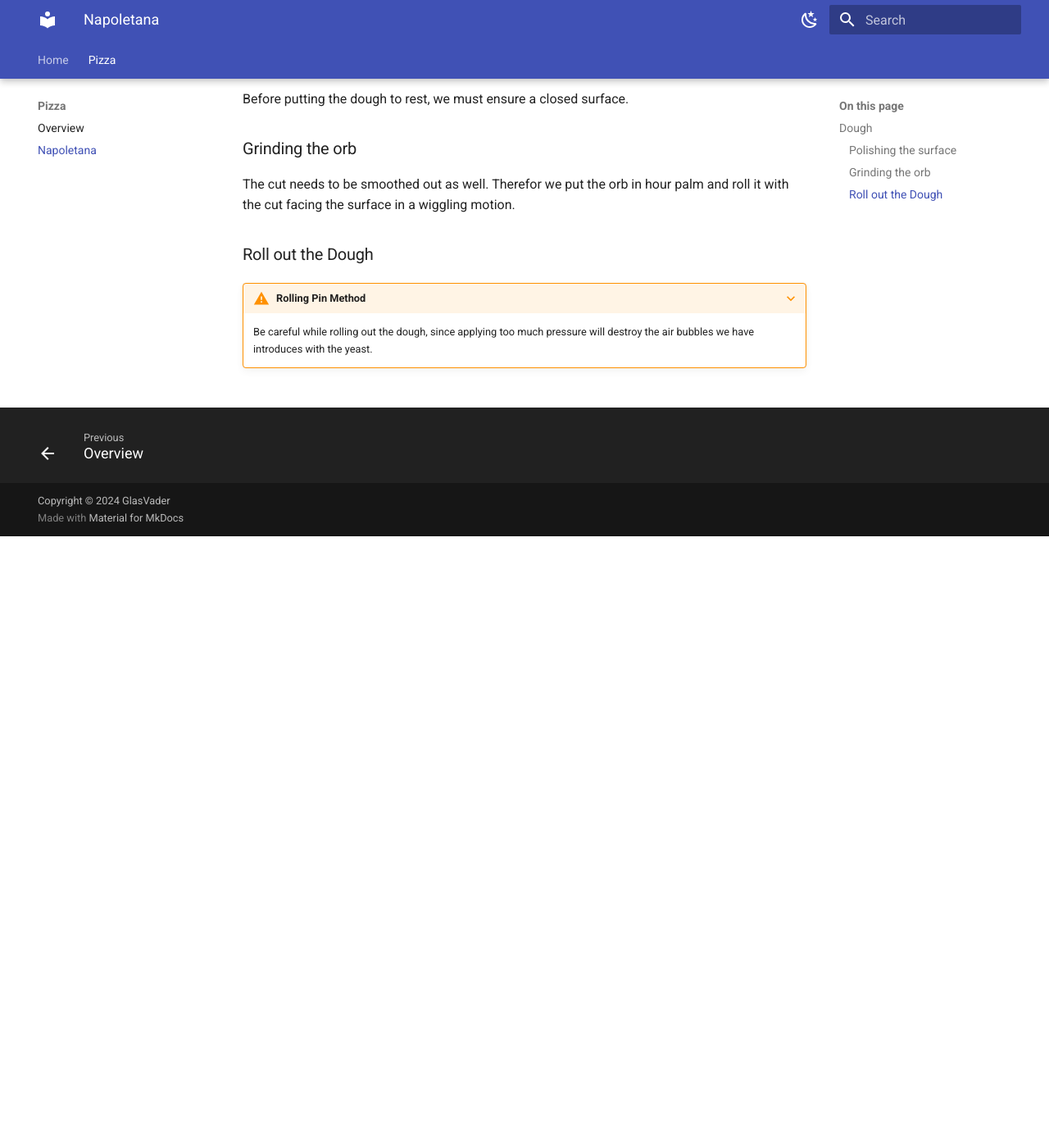
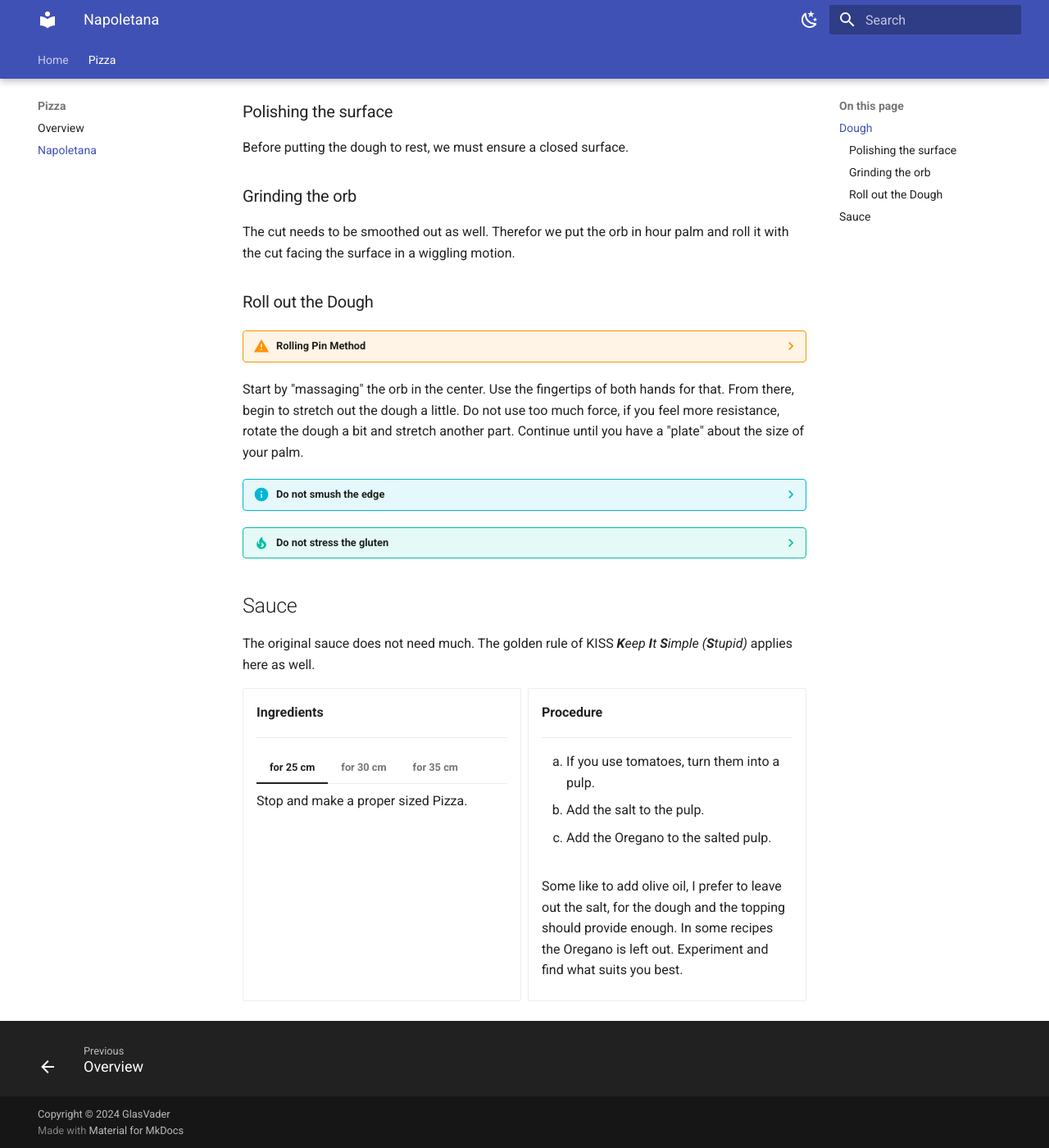
Before and after one commit to GlasVader/Cooking, an MkDocs documentation site: the page built from docs/pizza/napoletana/napoletana.md, in a window 1280 px wide and 1400 px high, scrolled down 746 px. Shown: the whole window at 82% size. Built offline with MkDocs 1.6.1 and Material for MkDocs 9.7.7, drawn with Linux system fonts in a browser that asks for light colours.

Commit message:
Update napoletana.md

```diff
--- a/docs/pizza/napoletana/napoletana.md
+++ b/docs/pizza/napoletana/napoletana.md
@@ -1,8 +1,6 @@
 # Pizza Napoletana
 
-
 ## Dough
-
 
 <div class="grid cards" markdown>
 
@@ -47,9 +45,17 @@
 
 </div>
 
+??? info "Consistency above Recipey"
+
+    You cannot weigh perfectly.
+    Even if you could, there are many more variables that go into making the dough.
+    Therefore, once you have some experience, you should know how you want your dough to feel.
+    Do not follow the recipe too closely, but trust what you know will make a good Pizza.
+
 ??? tip "Temperature Control"
 
-    To give yourself more room to manoeuvre, use cool water or substitute some parts of the water with ice cubes.
+    To give yourself more room to manoeuvre, especially during a hot summer, use cooled water or substitute some parts of the water with ice cubes.
+    With this method, you should use the weight instead of the volume, since 1 kg of ice cubes is equal to 1 kg of water.
 
 ### Polishing the surface
 
@@ -62,6 +68,61 @@ Therefor we put the orb in hour palm and roll it with the cut facing the surface
 
 ### Roll out the Dough
 
-???+ warning "Rolling Pin Method"
+??? warning "Rolling Pin Method"
 
     Be careful while rolling out the dough, since applying too much pressure will destroy the air bubbles we have introduces with the yeast.
+
+Start by "massaging" the orb in the center.
+Use the fingertips of both hands for that.
+From there, begin to stretch out the dough a little.
+Do not use too much force, if you feel more resistance, rotate the dough a bit and stretch another part.
+Continue until you have a "plate" about the size of your palm.
+
+??? info "Do not smush the edge"
+
+    As with the rolling pin, massaging the future crust will prevent it from becoming fluffy.
+    Try working from the center instead.
+
+??? tip "Do not stress the gluten"
+
+    Because gluten forms a network, too much force will tear it apart.
+    Give the dough a little time to adjust to its new shape after initial rolling.
+
+## Sauce
+
+The original sauce does not need much.
+The golden rule of KISS <i><b>K</b>eep <b>I</b>t <b>S</b>imple (<b>S</b>tupid)</i> applies here as well.
+
+<div class="grid cards" markdown>
+-   __Ingredients__
+
+    ---
+
+    === "for 25 cm"
+
+        Stop and make a proper sized Pizza.
+
+    === "for 30 cm"
+
+        * 110 gr tomato pulp
+        * a pinch of salt
+        * some Oregano
+
+    === "for 35 cm"
+
+        * 170 gr tomato pulp
+        * a pinch of salt
+        * some Oregano
+
+-   __Procedure__
+
+    ---
+    <ol>
+    <li>If you use tomatoes, turn them into a pulp.</li>
+    <li>Add the salt to the pulp.</li>
+    <li>Add the Oregano to the salted pulp.</li>
+    </ol>
+    </br>Some like to add olive oil, I prefer to leave out the salt, for the dough and the topping should provide enough.
+    In some recipes the Oregano is left out.
+    Experiment and find what suits you best.
+</div>
```
